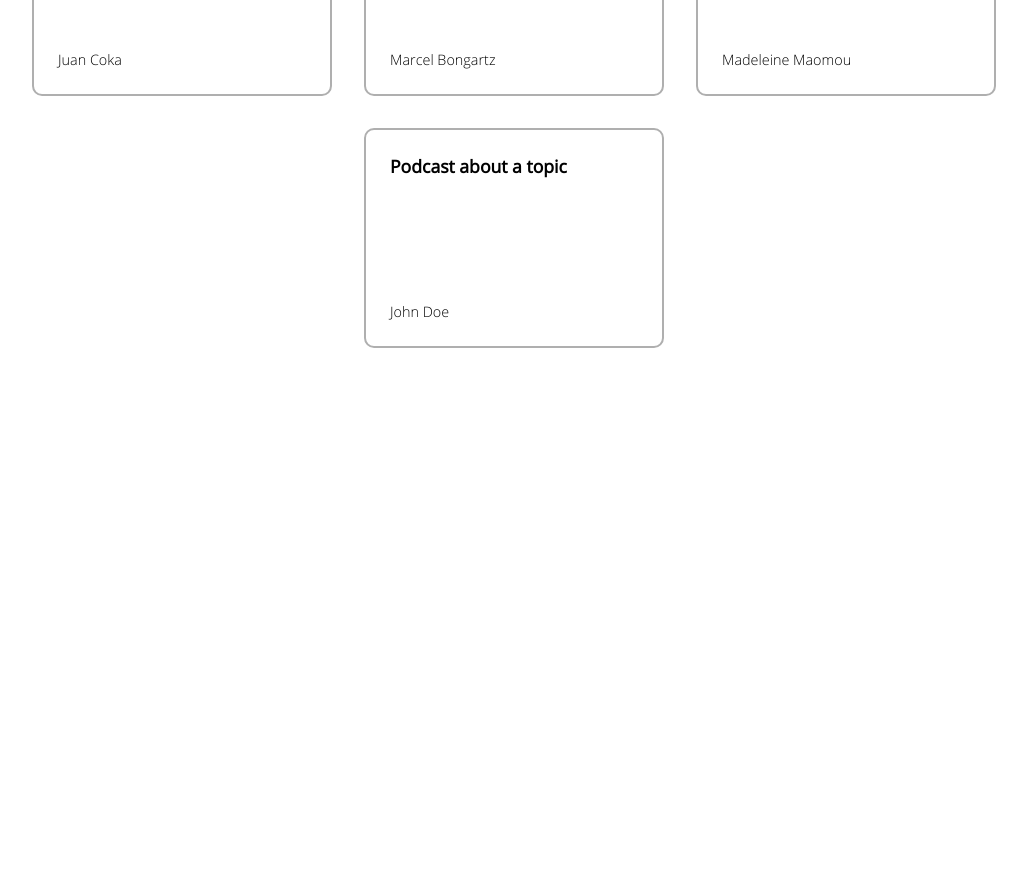
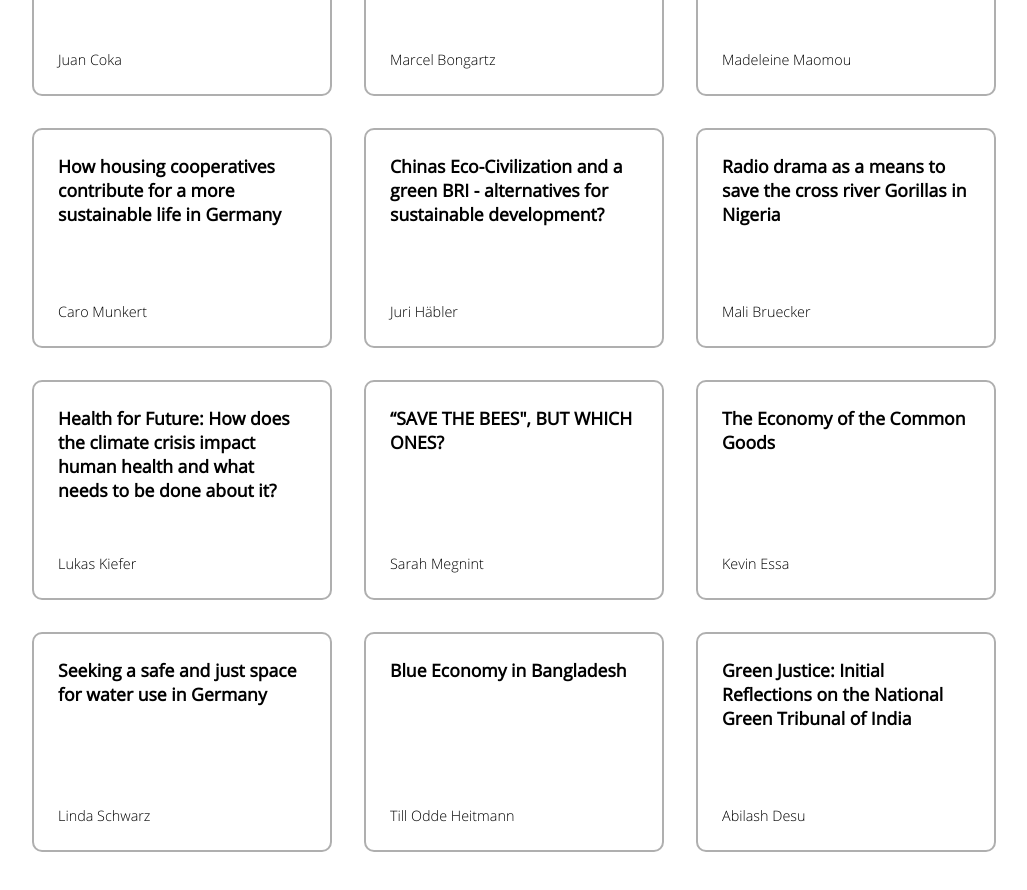
Before and after one commit to alexovits/hnee-gcm-compendium, a Next.js app: page / in a window 1280 px wide. Shown: the part 1362-2252 px from the top of the page, without its empty margins (126-1153 px from the left). Before the commit the page ends 1806 px from the top, so only its background shows below. Built offline with nearby package versions, Linux system fonts and the light colour scheme.

Commit message:
Adding index

```diff
--- a/pages/index.jsx
+++ b/pages/index.jsx
@@ -119,9 +119,41 @@ export default function Home() {
             <h2>Challenges of managing forest reserves: case study of Atewa range forest reserve, Ghana</h2>
             <p>Madeleine Maomou</p>
           </a>
-          <a href="/podcast-x" className={styles.card}>
-            <h2>Podcast about a topic</h2>
-            <p>John Doe</p>
+          <a href="/podcast/caro" className={styles.card}>
+            <h2>How housing cooperatives contribute for a more sustainable life in Germany</h2>
+            <p>Caro Munkert</p>
+          </a>
+          <a href="/podcast/juri" className={styles.card}>
+            <h2>Chinas Eco-Civilization and a green BRI - alternatives for sustainable development?</h2>
+            <p>Juri Häbler</p>
+          </a>
+          <a href="/podcast/mali" className={styles.card}>
+            <h2>Radio drama as a means to save the cross river Gorillas in Nigeria</h2>
+            <p>Mali Bruecker</p>
+          </a>
+          <a href="/podcast/lukas" className={styles.card}>
+            <h2>Health for Future: How does the climate crisis impact human health and what needs to be done about it?</h2>
+            <p>Lukas Kiefer</p>
+          </a>
+          <a href="/article/sarah" className={styles.card}>
+            <h2>“SAVE THE BEES", BUT WHICH ONES? </h2>
+            <p>Sarah Megnint</p>
+          </a>
+          <a href="/article/kevin" className={styles.card}>
+            <h2>The Economy of the Common Goods</h2>
+            <p>Kevin Essa</p>
+          </a>
+          <a href="/article/linda" className={styles.card}>
+            <h2>Seeking a safe and just space for water use in Germany</h2>
+            <p>Linda Schwarz</p>
+          </a>
+          <a href="/article/till" className={styles.card}>
+            <h2>Blue Economy in Bangladesh</h2>
+            <p>Till Odde Heitmann</p>
+          </a>
+          <a href="/article/abi" className={styles.card}>
+            <h2>Green Justice: Initial Reflections on the National Green Tribunal  of India</h2>
+            <p>Abilash Desu</p>
           </a>
         </div>
       </main>
```
